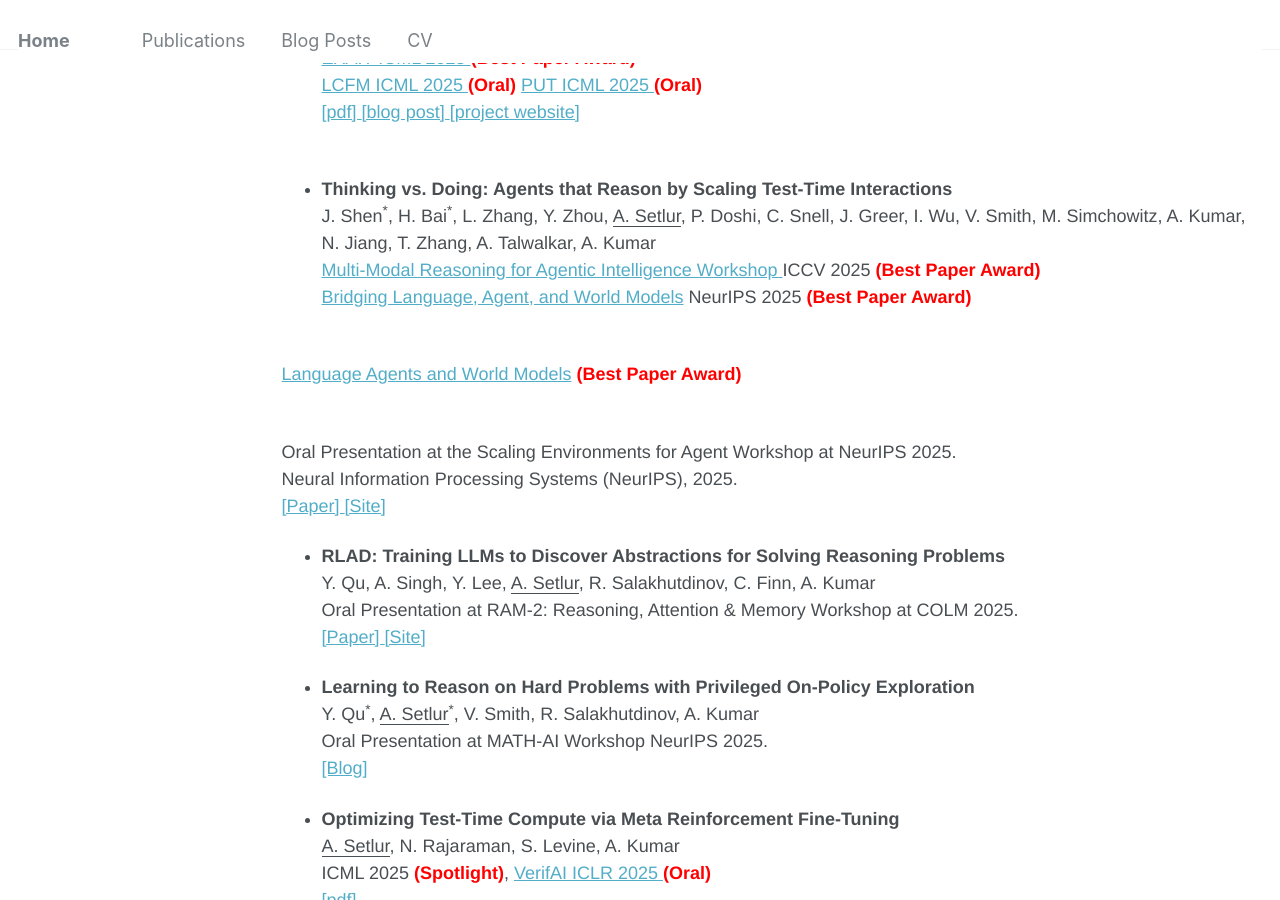
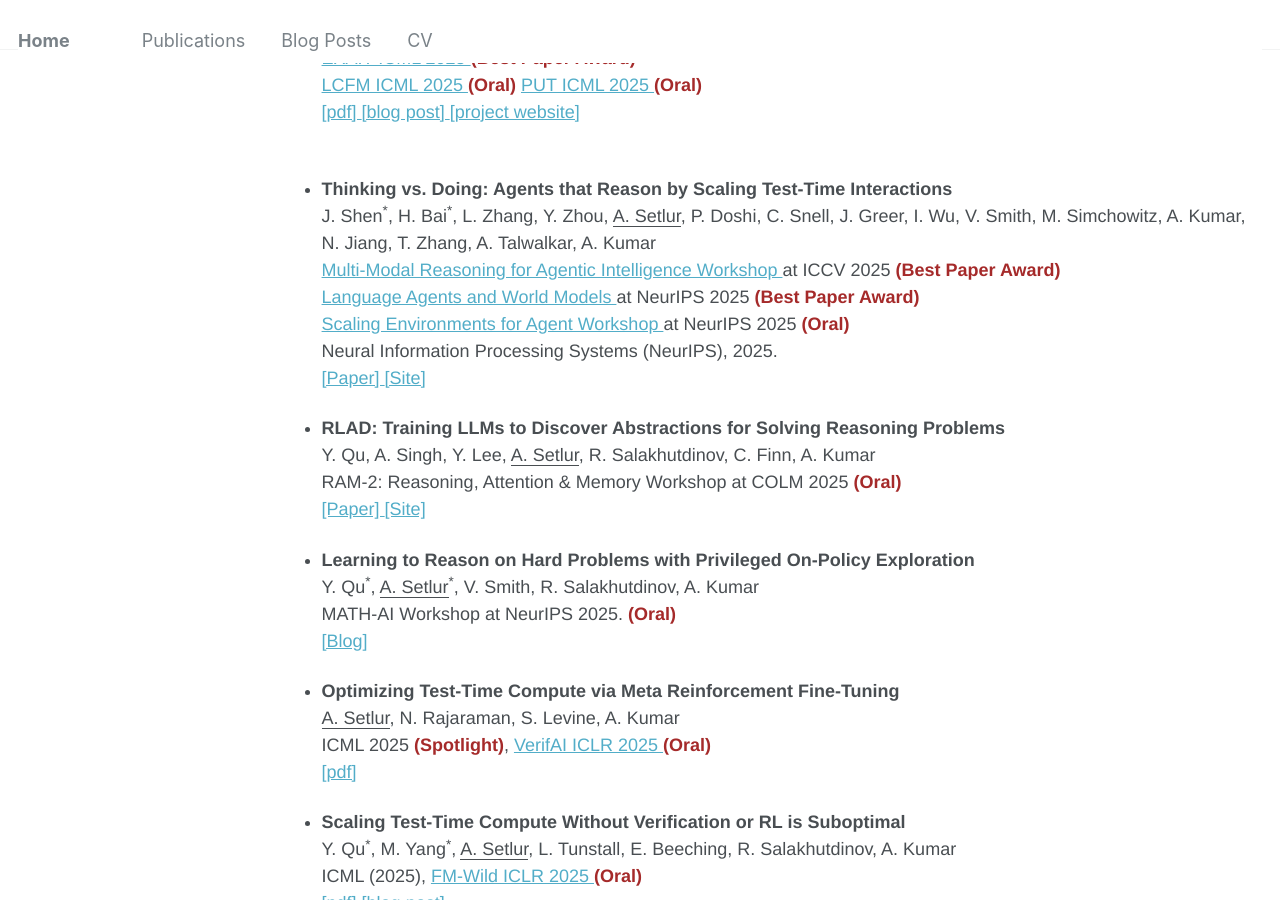
Before and after one commit to ars22/ars22.github.io, a Jekyll site: the page built from _pages/publications.md, in a window 1280 px wide and 900 px high, scrolled down 345 px. Built offline with Jekyll 4.4.1, drawn with Linux system fonts in a browser that asks for light colours; some of the changed text lies outside the part shown.

Commit message:
fix format

```diff
--- a/_pages/publications.md
+++ b/_pages/publications.md
@@ -5,7 +5,7 @@ permalink: /publications/
 author_profile: false
 ---
 
-## <span style="color:brown"> 2025 </span>
+## <span style="color:purple"> 2025 </span>
 
 * **Reuse your FLOPs: Scaling RL on Hard Problems by Conditioning on Very Off-Policy Prefixes**
 <br><ins>A. Setlur</ins>, Z. Wang, A. Cohen, P. Rashidinejad<sup>*</sup>, S.M. Xie<sup>*</sup>
@@ -15,57 +15,52 @@ author_profile: false
 
 * **e3: Learning to Explore Enables Extrapolation of Test-Time Compute for LLMs**
 <br><ins>A. Setlur</ins><sup>*</sup>, M. Yang<sup>*</sup>, C. Snell, J. Greer, I. Wu, V. Smith, M. Simchowitz, A. Kumar
-<br> <a href="https://exait-workshop.github.io/"> EXAIT ICML 2025 </a> <span style="color:red">**(Best Paper Award)**</span>
-<br> <a href="https://longcontextfm.github.io/"> LCFM ICML 2025 </a> <span style="color:red">**(Oral)**</span>  <a href="https://tta-icml2025.github.io/"> PUT ICML 2025 </a> <span style="color:red">**(Oral)**</span>
+<br> <a href="https://exait-workshop.github.io/"> EXAIT ICML 2025 </a> <span style="color:brown">**(Best Paper Award)**</span>
+<br> <a href="https://longcontextfm.github.io/"> LCFM ICML 2025 </a> <span style="color:brown">**(Oral)**</span>  <a href="https://tta-icml2025.github.io/"> PUT ICML 2025 </a> <span style="color:brown">**(Oral)**</span>
 <br> <a href="https://arxiv.org/abs/2506.09026"> [pdf] </a> <a href="https://www.notion.so/Sharpening-or-Discovery-RL-or-Meta-RL-How-RL-Improves-LLM-Reasoning-20628c119540805cac48e8492638d88e"> [blog post] </a>  <a href="https://matthewyryang.com/e3/"> [project website] </a>
 <br>
 
 
 * **Thinking vs. Doing: Agents that Reason by Scaling Test-Time Interactions**
 <br>J. Shen<sup>*</sup>, H. Bai<sup>*</sup>, L. Zhang, Y. Zhou, <ins>A. Setlur</ins>, P. Doshi, C. Snell, J. Greer, I. Wu, V. Smith, M. Simchowitz, A. Kumar, N. Jiang, T. Zhang, A. Talwalkar, A. Kumar
-<br><a href="https://agent-intelligence.github.io/agent-intelligence/">Multi-Modal Reasoning for Agentic Intelligence Workshop </a> ICCV 2025 <span style="color:red">**(Best Paper Award)**</span>
-<br><a href="https://sites.google.com/view/law-2025/">Bridging Language, Agent, and World Models</a> NeurIPS 2025 <span style="color:red">**(Best Paper Award)**</span>
-
-<br><a href="https://sites.google.com/view/law-2025/">Language Agents and World Models</a> <span style="color:red">**(Best Paper Award)**</span>
-
-
-
-<br>Oral Presentation at the Scaling Environments for Agent Workshop at NeurIPS 2025.
+<br><a href="https://agent-intelligence.github.io/agent-intelligence/">Multi-Modal Reasoning for Agentic Intelligence Workshop </a> at ICCV 2025 <span style="color:brown">**(Best Paper Award)**</span>
+<br><a href="https://sites.google.com/view/law-2025/">Language Agents and World Models </a> at NeurIPS 2025 <span style="color:brown">**(Best Paper Award)**</span>
+<br> <a href="https://sea-workshop.github.io/"> Scaling Environments for Agent Workshop </a>  at NeurIPS 2025 <span style="color:brown">**(Oral)**</span>
 <br>Neural Information Processing Systems (NeurIPS), 2025.
 <br> <a href="[Paper URL]"> [Paper] </a> <a href="https://github.com/amrithsetlur/thinking-vs-doing-agents"> [Site] </a>
 <br>
 
 * **RLAD: Training LLMs to Discover Abstractions for Solving Reasoning Problems**
 <br>Y. Qu, A. Singh, Y. Lee, <ins>A. Setlur</ins>, R. Salakhutdinov, C. Finn, A. Kumar
-<br>Oral Presentation at RAM-2: Reasoning, Attention & Memory Workshop at COLM 2025.
+<br>RAM-2: Reasoning, Attention & Memory Workshop at COLM 2025 <span style="color:brown">**(Oral)**</span>
 <br><a href="[Paper URL]"> [Paper] </a> <a href="[Site URL]"> [Site] </a>
 <br>
 
 * **Learning to Reason on Hard Problems with Privileged On-Policy Exploration**
 <br>Y. Qu<sup>*</sup>, <ins>A. Setlur</ins><sup>*</sup>, V. Smith, R. Salakhutdinov, A. Kumar
-<br>Oral Presentation at MATH-AI Workshop NeurIPS 2025.
+<br>MATH-AI Workshop at NeurIPS 2025. <span style="color:brown">**(Oral)**</span>
 <br><a href="[Blog URL]"> [Blog] </a>
 <br>
 
 * **Optimizing Test-Time Compute via Meta Reinforcement Fine-Tuning**
 <br><ins>A. Setlur</ins>, N. Rajaraman, S. Levine, A. Kumar
-<br>ICML 2025 <span style="color:red">**(Spotlight)**</span>, <a href="https://verifai-workshop.github.io/"> VerifAI ICLR 2025 </a> <span style="color:red">**(Oral)**</span>
+<br>ICML 2025 <span style="color:brown">**(Spotlight)**</span>, <a href="https://verifai-workshop.github.io/"> VerifAI ICLR 2025 </a> <span style="color:brown">**(Oral)**</span>
 <br> <a href="https://arxiv.org/abs/2503.07572"> [pdf] </a>
 <br>
 
 * **Scaling Test-Time Compute Without Verification or RL is Suboptimal**
 <br>Y. Qu<sup>*</sup>, M. Yang<sup>*</sup>, <ins>A. Setlur</ins>, L. Tunstall, E. Beeching, R. Salakhutdinov, A. Kumar
-<br>ICML (2025), <a href="https://fm-wild-community.github.io/"> FM‑Wild ICLR 2025 </a> <span style="color:red">**(Oral)**</span>
+<br>ICML (2025), <a href="https://fm-wild-community.github.io/"> FM‑Wild ICLR 2025 </a> <span style="color:brown">**(Oral)**</span>
 <br> <a href="https://arxiv.org/abs/2503.07572"> [pdf] </a> <a href="https://blog.ml.cmu.edu/2025/01/08/optimizing-llm-test-time-compute-involves-solving-a-meta-rl-problem/"> [blog post] </a>
 <br>
 
 * **Rewarding Progress: Scaling Automated Process Verifiers for LLM Reasoning**
 <br><ins>A. Setlur</ins><sup>*</sup>, C. Nagpal<sup>*</sup>, A. Fisch, X. Geng, J. Eisenstein, R. Agarwal, A. Agarwal, J. Berant, A. Kumar
-<br> ICLR (2025) <span style="color:red">**(Spotlight)**</span>
+<br> ICLR (2025) <span style="color:brown">**(Spotlight)**</span>
 <br> <a href="https://arxiv.org/abs/2410.08146"> [pdf] </a>
 <br>
 
-## <span style="color:brown"> 2024 </span>
+## <span style="color:purple"> 2024 </span>
 * **RL on Incorrect Synthetic Data Scales the Efficiency of LLM Math Reasoning by Eight-Fold**
 <br><ins>A. Setlur</ins>, S. Garg, X. Geng, N. Garg, V. Smith, A. Kumar
 <br>NeurIPS (2024)
@@ -87,7 +82,7 @@ author_profile: false
 
 * **Project with Source, Probe with Target: Extracting Useful Features for Adaptation to Distribution Shifts**
 <br>A.S. Chen<sup>*</sup>, Y. Lee<sup>*</sup>, <ins>A. Setlur</ins>, S. Levine, C Finn
-<br>ICLR (2024) <span style="color:red">**(Spotlight)**</span>
+<br>ICLR (2024) <span style="color:brown">**(Spotlight)**</span>
 <br> <a href="https://arxiv.org/abs/2312.03318"> [pdf]</a>
 <br>
 
@@ -98,7 +93,7 @@ author_profile: false
 <br>
 
 
-## <span style="color:brown"> 2023 </span>
+## <span style="color:purple"> 2023 </span>
 * **Complementary Benefits of Contrastive Learning and Self-Training Under Distribution Shift**
 <br>S. Garg<sup>*</sup>, <ins>A. Setlur</ins><sup>*</sup>, Z. Lipton, S. Balakrishnan, V. Smith, A. Raghunathan
 <br> NeurIPS 2023
@@ -144,7 +139,7 @@ author_profile: false
 <br> <a href="https://arxiv.org/abs/2302.02931">[pdf]</a>
 <br>
 
-## <span style="color:brown"> 2022 </span>
+## <span style="color:purple"> 2022 </span>
 
 
 * **Adversarial Unlearning: Reducing Confidence Along Adversarial Directions**
@@ -154,7 +149,7 @@ author_profile: false
 <br>
 
 
-## <span style="color:brown"> 2021 </span>
+## <span style="color:purple"> 2021 </span>
 
 * **Two Sides of Meta-Learning Evaluation: In vs. Out of Distribution**
 <br><ins>A. Setlur</ins><sup>*</sup>, O. Li<sup>*</sup>, V. Smith
@@ -179,25 +174,25 @@ author_profile: false
 
 * **Nonlinear ISA with auxiliary variables for learning speech representations**
 <br><ins>A. Setlur</ins>, B. Póczos, AW. Black
-<br> InterSpeech 2021  <span style="color:red">**(Best Paper Nomination)**</span>
+<br> InterSpeech 2021  <span style="color:brown">**(Best Paper Nomination)**</span>
 <br> <a href="https://arxiv.org/abs/2007.12948">[pdf]</a>
 <br>
 
 
 * **Towards Using Heterogeneous Relation Graphs for End-to-End TTS**
-<br><ins>A. Setlur</ins><sup>*</sup>^, A Madaan<sup>*</sup>^, T Parekh<sup>*</sup>^, Y Yang, AW Black
+<br><ins>A. Setlur</ins><sup>*</sup>, A Madaan<sup>*</sup>, T Parekh<sup>*</sup>, Y Yang, AW Black
 <br> ASRU 2021
 <br> <a href="https://arxiv.org/abs/2102.11503">[pdf]</a>
 <br>
 
 
 
-## <span style="color:brown"> 2020 & Earlier </span>
+## <span style="color:purple"> 2020 & Earlier </span>
 
 
 
 * **Politeness transfer: A tag and generate approach**
-<br>A. Madaan<sup>*</sup>^, <ins>A. Setlur</ins><sup>*</sup>^, T. Parekh<sup>*</sup>^, B. Poczos, G. Neubig, Y. Yang, R. Salakhutdinov, A. W Black, S. Prabhumoye
+<br>A. Madaan<sup>*</sup>, <ins>A. Setlur</ins><sup>*</sup>, T. Parekh<sup>*</sup>, B. Poczos, G. Neubig, Y. Yang, R. Salakhutdinov, A. W Black, S. Prabhumoye
 <br> ACL 2020
 <br> <a href="https://arxiv.org/abs/2004.14257">[pdf]</a>
 <br>
@@ -227,6 +222,6 @@ author_profile: false
 
 * **Better Approximate Inference for Partial Likelihood Models with a Latent Structure**
 <br><ins>A. Setlur</ins>, B. Póczós
-<br> TPP @ Neurips 2019 <span style="color:red">**(Oral)**</span>
+<br> TPP @ Neurips 2019 <span style="color:brown">**(Oral)**</span>
 <br> <a href="https://arxiv.org/abs/2102.11503">[pdf]</a>
 <br>
```
Also changed, not shown: _pages/blogs.md (+6 -8 lines).
